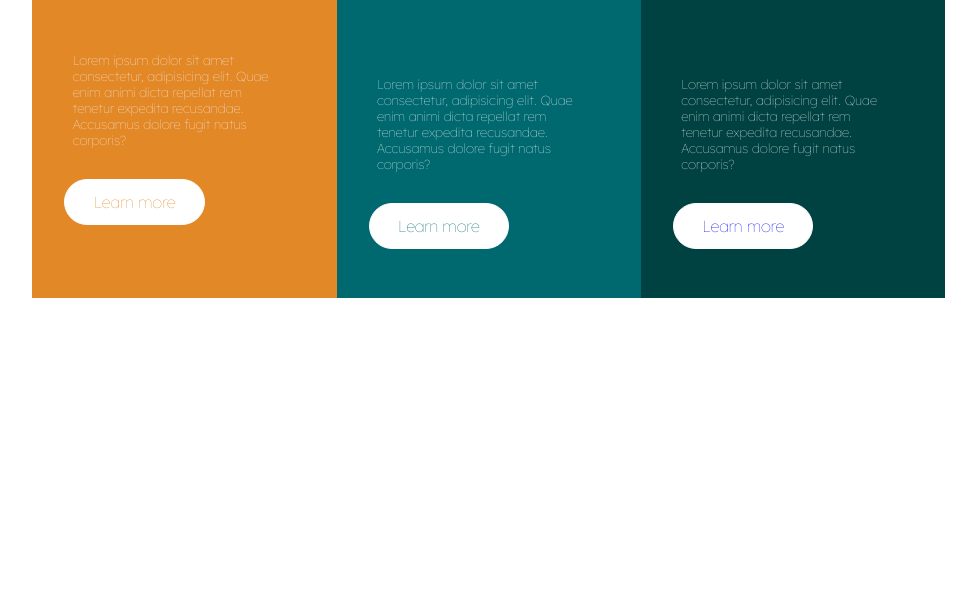
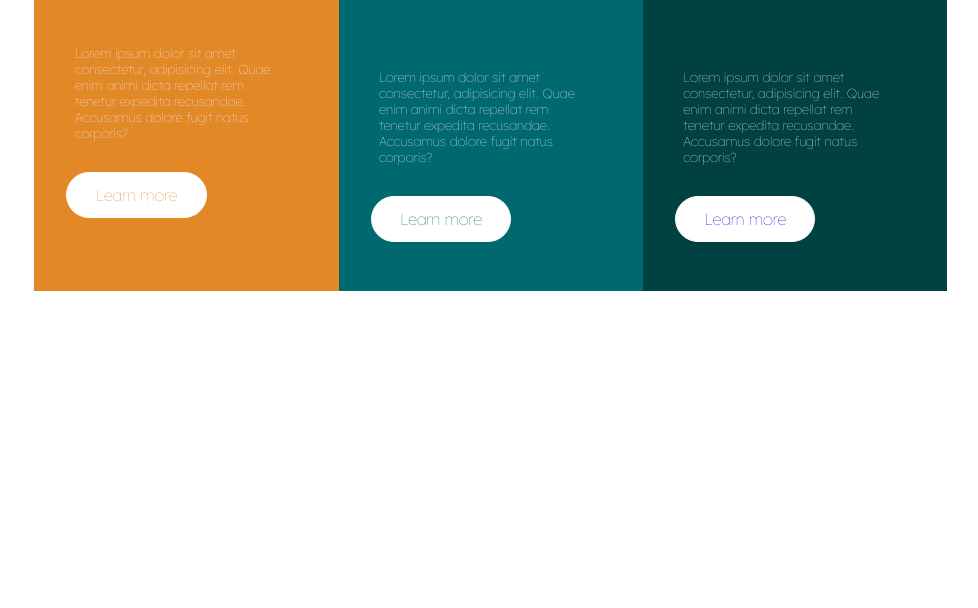
Before and after one commit to nika505/web-project, a plain HTML site: page index.html in a window 1280 px wide. Shown: the part 368-976 px from the top of the page, without its empty margins (236-1214 px from the left). After the commit the page ends 820 px from the top, so only its background shows below. Drawn offline with Linux system fonts and the light colour scheme.

Commit message:
Update style.css

```diff
--- a/style.css
+++ b/style.css
@@ -8,7 +8,8 @@ body{
 }
 .container{
     display: flex;
-    margin:163.78px 260.78px 131.65px 260.33px;
+    justify-content:center;
+    align-items:center;
     height: 100vh;
 }
 .sedans{
```
